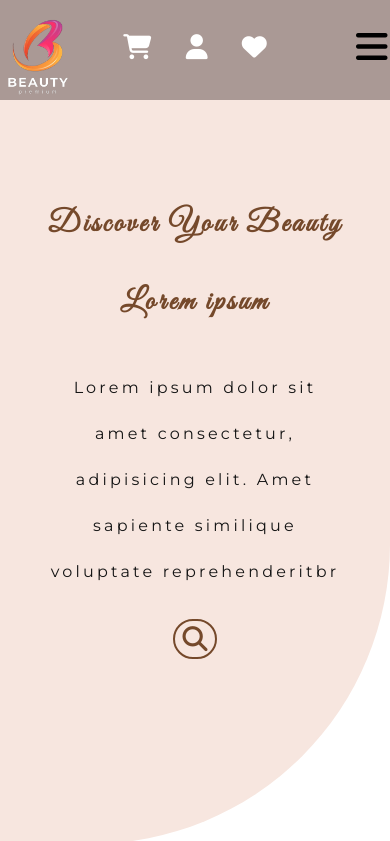
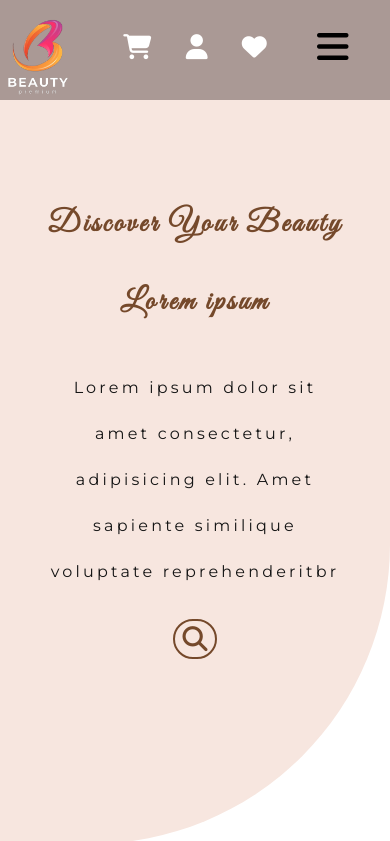
Before and after one commit to Mustafajabsa/beauty, a plain HTML site: page index.html in a window 390 px wide. Shown: the top 841 px of the page. Drawn offline with nearby package versions, Linux system fonts and the light colour scheme; a script that the page names is missing.

Commit message:
Update style.css

```diff
--- a/style.css
+++ b/style.css
@@ -684,7 +684,7 @@ a{
     .nav__toggle{
         position: absolute;
         top: 20px;
-        left: 90%;
+        left: 80%;
     }
 }
 @media (min-width: 960px){
```
